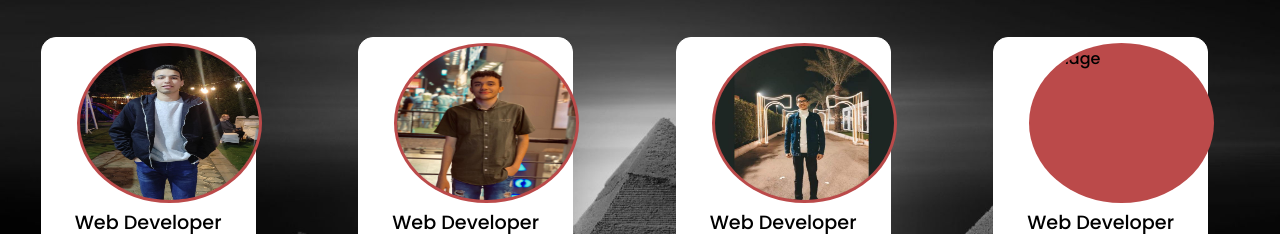
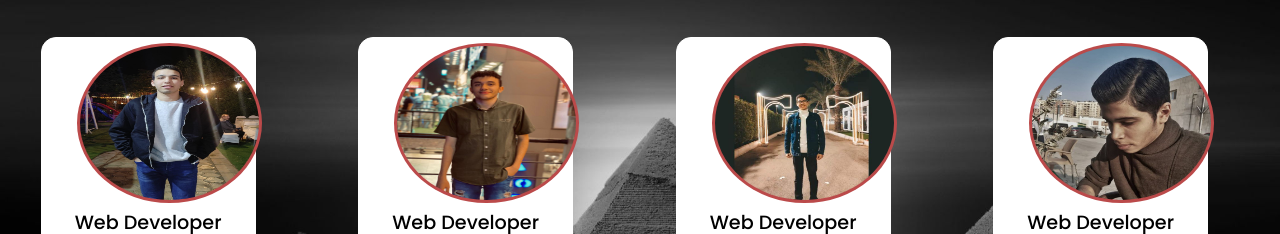
Before and after one commit to A7medzaki/page2, a plain HTML site: page index.html in a window 1280 px wide. Shown: the part 218-452 px from the top of the page. Drawn offline with nearby package versions, Linux system fonts and the light colour scheme.

Commit message:
Update index.html

```diff
--- a/index.html
+++ b/index.html
@@ -78,7 +78,7 @@
             </div>
             <div class="card" id="m5">
                 <div class="image-card">
-                    <img src=zizo.jpg" alt="image">
+                    <img src="zizo.jpg" alt="image">
                 </div>
                 <div class="name">
                     <h3>Web Developer</h3>
```
